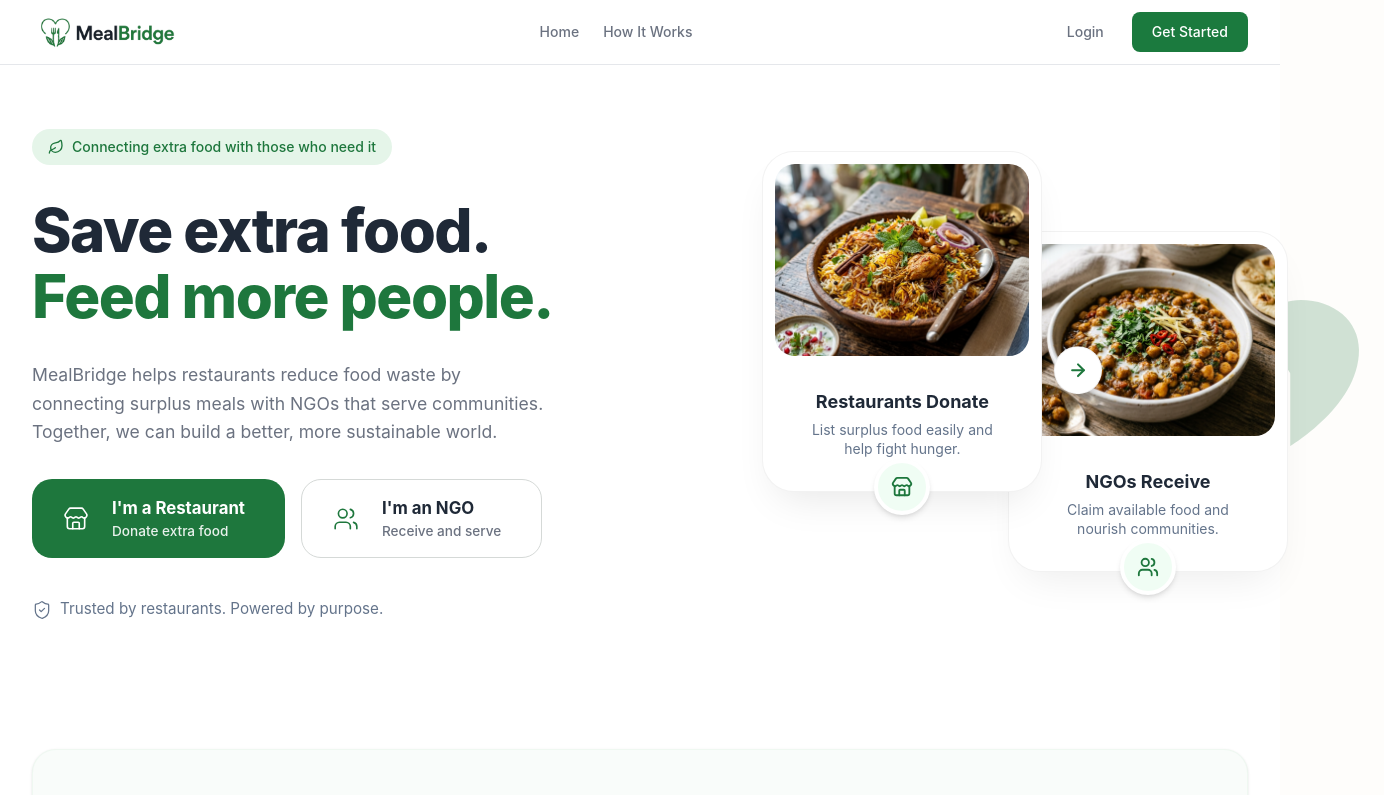
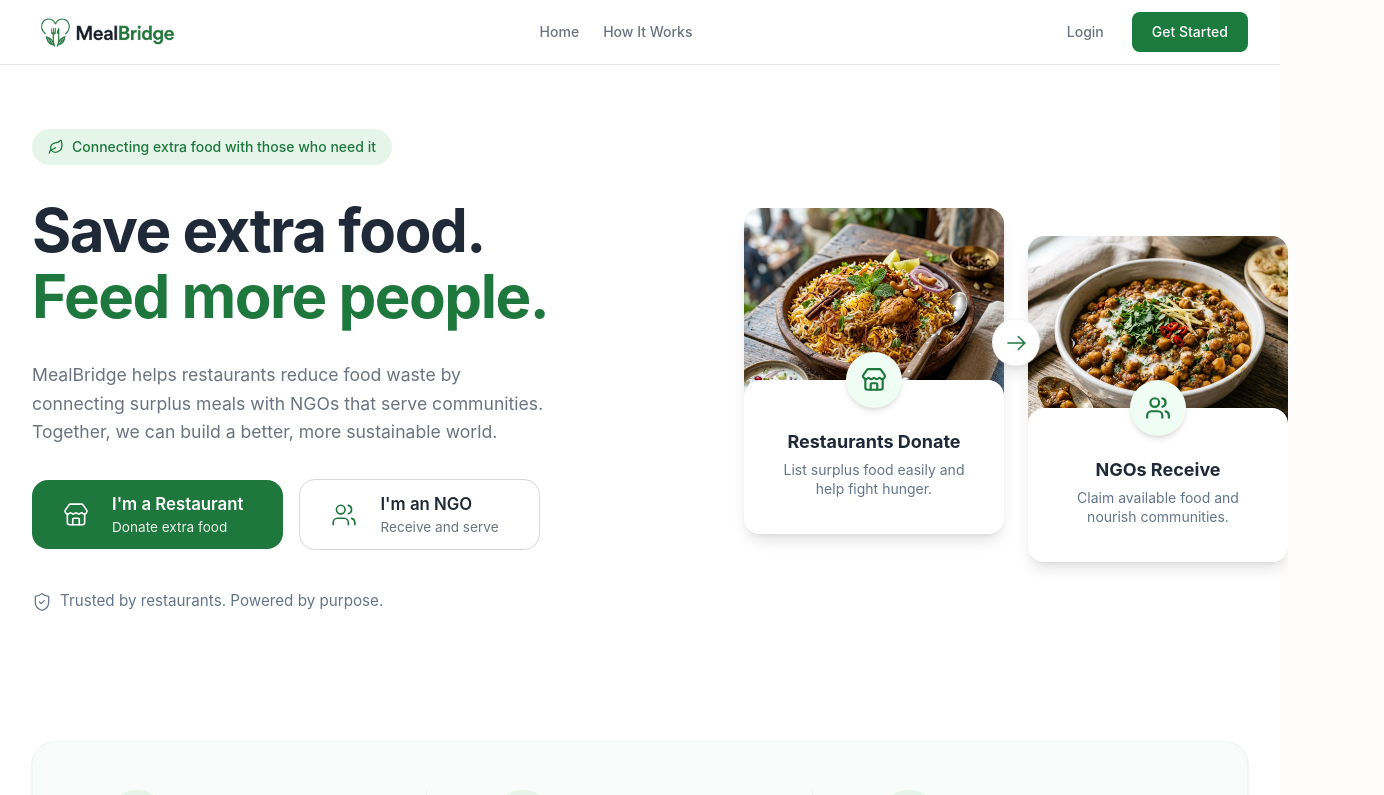
Before and after one commit to ahsanul0185/MealBridge, a React (Vite) app in the folder client-mealbridge/: page / in a window 1280 px wide. Shown: the top 795 px of the page, 1384 px wide, since content can reach past the window. Built offline with nearby package versions, Linux system fonts and the light colour scheme; no server answers.

Commit message:
fixed hero section

```diff
--- a/client-mealbridge/package.json
+++ b/client-mealbridge/package.json
@@ -15,6 +15,7 @@
     "react": "^19.2.7",
     "react-dom": "^19.2.7",
     "react-hot-toast": "^2.6.0",
+    "react-icons": "^5.7.0",
     "react-router-dom": "^7.18.1"
   },
   "devDependencies": {
--- a/client-mealbridge/src/hooks/useClickOutside.ts
+++ b/client-mealbridge/src/hooks/useClickOutside.ts
@@ -1,4 +1,5 @@
-import { useEffect, RefObject } from "react";
+import { useEffect } from "react";
+import type { RefObject } from "react";
 
 export function useClickOutside<T extends HTMLElement>(
   ref: RefObject<T | null>,
--- a/client-mealbridge/src/pages/LandingPage.tsx
+++ b/client-mealbridge/src/pages/LandingPage.tsx
@@ -1,5 +1,6 @@
 import { Link } from "react-router-dom";
 import { Leaf, Store, Users, Globe, ArrowRight, ShieldCheck } from "lucide-react";
+import { GoArrowRight } from "react-icons/go";
 
 export function LandingPage() {
   return (
@@ -14,7 +15,7 @@ export function LandingPage() {
               Connecting extra food with those who need it
             </div>
 
-            <h1 className="text-[3.5rem] font-extrabold leading-[1.1] text-dark-gray sm:text-6xl tracking-tight">
+            <h1 className="text-[3.5rem] font-bold leading-[1.1] text-dark-gray sm:text-6xl tracking-tight">
               Save extra food.<br />
               <span className="text-[#1E773D]">Feed more people.</span>
             </h1>
@@ -23,24 +24,24 @@ export function LandingPage() {
               MealBridge helps restaurants reduce food waste by connecting surplus meals with NGOs that serve communities. Together, we can build a better, more sustainable world.
             </p>
 
-            <div className="flex flex-col gap-4 sm:flex-row w-full sm:w-auto">
-              <Link to="/register" className="flex items-center gap-4 rounded-[1.25rem] bg-[#1E773D] px-6 py-4 text-white transition-all hover:bg-[#166534] hover:shadow-lg focus:outline-none focus:ring-4 focus:ring-[#1E773D]/20">
+            <div className="flex flex-col gap-4 sm:flex-row w-full sm:w-auto items-center">
+              <Link to="/register?role=restaurant" className="flex items-center gap-4 rounded-2xl bg-[#1E773D] px-6 py-3 text-white transition-all hover:bg-[#166534] hover:shadow-lg focus:outline-none focus:ring-4 focus:ring-[#1E773D]/20">
                 <div className="flex h-10 w-10 shrink-0 items-center justify-center">
                   <Store size={26} strokeWidth={1.5} />
                 </div>
                 <div className="flex flex-col items-start pr-4">
-                  <span className="text-[1.05rem] font-bold">I'm a Restaurant</span>
-                  <span className="text-[0.85rem] font-medium text-white/90">Donate extra food</span>
+                  <span className="text-[1.05rem] font-semibold">I'm a Restaurant</span>
+                  <span className="text-[0.85rem] text-white/90">Donate extra food</span>
                 </div>
               </Link>
 
-              <Link to="/register" className="flex items-center gap-4 rounded-[1.25rem] border border-[#D5D9D7] bg-white px-6 py-4 text-dark-gray transition-all hover:border-[#1E773D] hover:bg-[#F9FCFA] hover:shadow-md focus:outline-none focus:ring-4 focus:ring-[#1E773D]/20">
+              <Link to="/register?role=ngo" className="flex items-center gap-4 rounded-2xl border border-[#D5D9D7] bg-white px-6 py-3 text-dark-gray transition-all hover:border-[#1E773D] hover:bg-[#F9FCFA] hover:shadow-md focus:outline-none focus:ring-4 focus:ring-[#1E773D]/20">
                 <div className="flex h-10 w-10 shrink-0 items-center justify-center">
                   <Users size={26} strokeWidth={1.5} className="text-[#1E773D]" />
                 </div>
                 <div className="flex flex-col items-start pr-4">
-                  <span className="text-[1.05rem] font-bold">I'm an NGO</span>
-                  <span className="text-[0.85rem] font-medium text-text-secondary">Receive and serve</span>
+                  <span className="text-[1.05rem] font-semibold">I'm an NGO</span>
+                  <span className="text-[0.85rem] text-text-secondary">Receive and serve</span>
                 </div>
               </Link>
             </div>
@@ -52,46 +53,46 @@ export function LandingPage() {
           </div>
 
           {/* Right Column - Cards */}
-          <div className="relative mt-16 flex h-[480px] w-full items-center justify-center lg:mt-0 xl:justify-end xl:-right-10">
+          <div className="relative mt-16 flex gap-6 h-120 w-full items-center justify-center lg:mt-0 xl:justify-end xl:-right-10">
             {/* Card 1 */}
-            <div className="absolute left-[5%] top-4 z-10 w-[280px] rounded-4xl bg-white p-3 shadow-[0_20px_40px_-15px_rgba(0,0,0,0.1)] transition-transform hover:-translate-y-2 lg:left-[10%] border border-black/5">
-              <div className="relative h-48 w-full overflow-hidden rounded-[1.25rem]">
+            <div className="relative w-65 rounded-2xl shadow-lg">
+              <div className="relative h-48 w-full overflow-hidden rounded-t-2xl">
                 <img src="/src/assets/rice.png" alt="Delicious Rice Dish" className="h-full w-full object-cover transition-transform duration-500 hover:scale-105" />
               </div>
-              <div className="absolute -bottom-6 left-1/2 flex h-14 w-14 -translate-x-1/2 items-center justify-center rounded-full bg-primary-50 shadow-md border-4 border-white">
-                <Store size={22} className="text-[#1E773D]" strokeWidth={2} />
+
+              <div className="relative bg-white p-4 pt-12 rounded-2xl -mt-5">
+              <div className="absolute left-1/2 -translate-x-1/2 top-0 flex h-14 w-14 -translate-y-1/2 items-center justify-center rounded-full bg-green-50 shadow-md">
+                <Store size={26} className="text-[#1E773D]" />
               </div>
-              <div className="mt-8 pb-5 text-center">
+
+              <div className="pb-5 text-center">
                 <h3 className="text-lg font-bold text-dark-gray">Restaurants Donate</h3>
                 <p className="mt-1 text-sm text-[#64748B] leading-snug">List surplus food easily and<br />help fight hunger.</p>
+              </div>
               </div>
             </div>
 
             {/* Arrow Connector */}
-            <div className="absolute left-[300px] top-1/2 z-20 hidden h-12 w-12 translate-y-[-60%] items-center justify-center rounded-full bg-white shadow-lg border border-black/5 md:flex xl:left-[350px]">
-              <ArrowRight size={20} className="text-[#1E773D]" strokeWidth={2.5} />
+            <div className="absolute left-12 top-54 z-20 hidden h-12 w-12 translate-y-[-60%] items-center justify-center rounded-full bg-white shadow-lg border border-black/5 md:flex xl:left-72">
+              <GoArrowRight size={25} className="text-[#1E773D]"/>
             </div>
 
             {/* Card 2 */}
-            <div className="absolute right-0 top-24 z-0 w-[280px] rounded-4xl bg-white p-3 shadow-[0_20px_40px_-15px_rgba(0,0,0,0.08)] transition-transform hover:-translate-y-2 border border-black/5">
-              <div className="relative h-48 w-full overflow-hidden rounded-[1.25rem]">
+            <div className="relative w-65 rounded-2xl shadow-lg top-7">
+              <div className="relative h-48 w-full overflow-hidden rounded-t-2xl">
                 <img src="/src/assets/curry.png" alt="Rich Curry Dish" className="h-full w-full object-cover transition-transform duration-500 hover:scale-105" />
               </div>
-              <div className="absolute -bottom-6 left-1/2 flex h-14 w-14 -translate-x-1/2 items-center justify-center rounded-full bg-primary-50 shadow-md border-4 border-white">
-                <Users size={22} className="text-[#1E773D]" strokeWidth={2} />
+
+              <div className="relative bg-white p-4 pt-12 rounded-2xl -mt-5">
+                <div className="absolute left-1/2 -translate-x-1/2 top-0 flex h-14 w-14 -translate-y-1/2 items-center justify-center rounded-full bg-green-50 shadow-md">
+                  <Users size={26} className="text-[#1E773D]"/>
+                </div>
+
+                <div className="pb-5 text-center">
+                  <h3 className="text-lg font-bold text-dark-gray">NGOs Receive</h3>
+                  <p className="mt-1 text-sm text-[#64748B] leading-snug">Claim available food and<br />nourish communities.</p>
+                </div>
               </div>
-              <div className="mt-8 pb-5 text-center">
-                <h3 className="text-lg font-bold text-dark-gray">NGOs Receive</h3>
-                <p className="mt-1 text-sm text-[#64748B] leading-snug">Claim available food and<br />nourish communities.</p>
-              </div>
-            </div>
-
-            {/* Subtle Leaf Decorative Background */}
-            <div className="absolute -right-24 top-1/2 -z-10 -translate-y-1/2 opacity-20">
-               <svg width="200" height="200" viewBox="0 0 24 24" fill="none" xmlns="http://www.w3.org/2000/svg">
-                <path d="M12 21C12 21 21 16 21 9C21 5.5 18 3 14 3C12.5 3 11 3.5 10 4.5C9 3.5 7.5 3 6 3C2 3 3 5.5 3 9C3 16 12 21 12 21Z" fill="#1E773D" />
-                <path d="M12 21V12" stroke="white" strokeWidth="1.5" strokeLinecap="round" />
-              </svg>
             </div>
           </div>
         </div>
```
Also changed, not shown: 1 other file (tests, documents, lock files or other folders).
